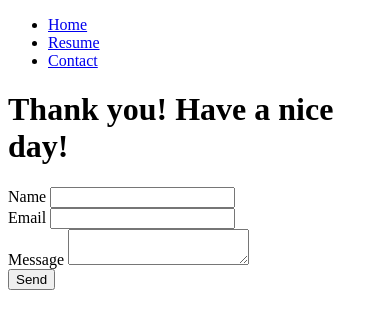
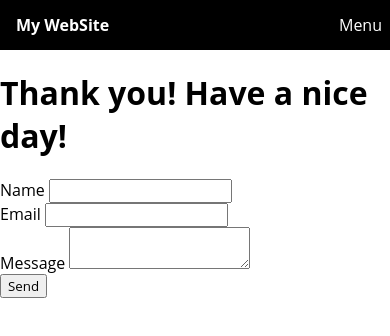
Before and after one commit to johnenverga/johnenverga.github.io, a plain HTML site: page thanks.html in a window 390 px wide. Drawn offline with Linux system fonts and the light colour scheme.

Commit message:
Proof of concept version

```diff
--- a/thanks.html
+++ b/thanks.html
@@ -1,18 +1,23 @@
 <!DOCTYPE html>
 <html lang="en">
     <head>
-            <meta charset="UTF-8">
             <title>Thank you!</title>
-            <meta name="viewport" content="width=device-width, initial-scale=1.0">
+            <link rel="stylesheet" type="text/css" href="./dist/css/main.css">
+            <meta name="viewport" content="width=device-width, initial-scale=1, shrink-to-fit=no">
     </head>
     <body>
+        <header>
+            <span class="logo">My WebSite</span>
+            <a id="toggleMenu">Menu<a></a>
         <nav>
+
             <ul>
                 <li><a href="index.html">Home</a></li>
                 <li><a href="resume.html">Resume</a></li>
                 <li><a href="contact.html">Contact</a></li>
             </ul>
         </nav>
+    </header>
 
         <h1>Thank you! Have a nice day!</h1>
         <form action="https://formspree.io/johnenverga@yahoo.com" method="POST">
```
